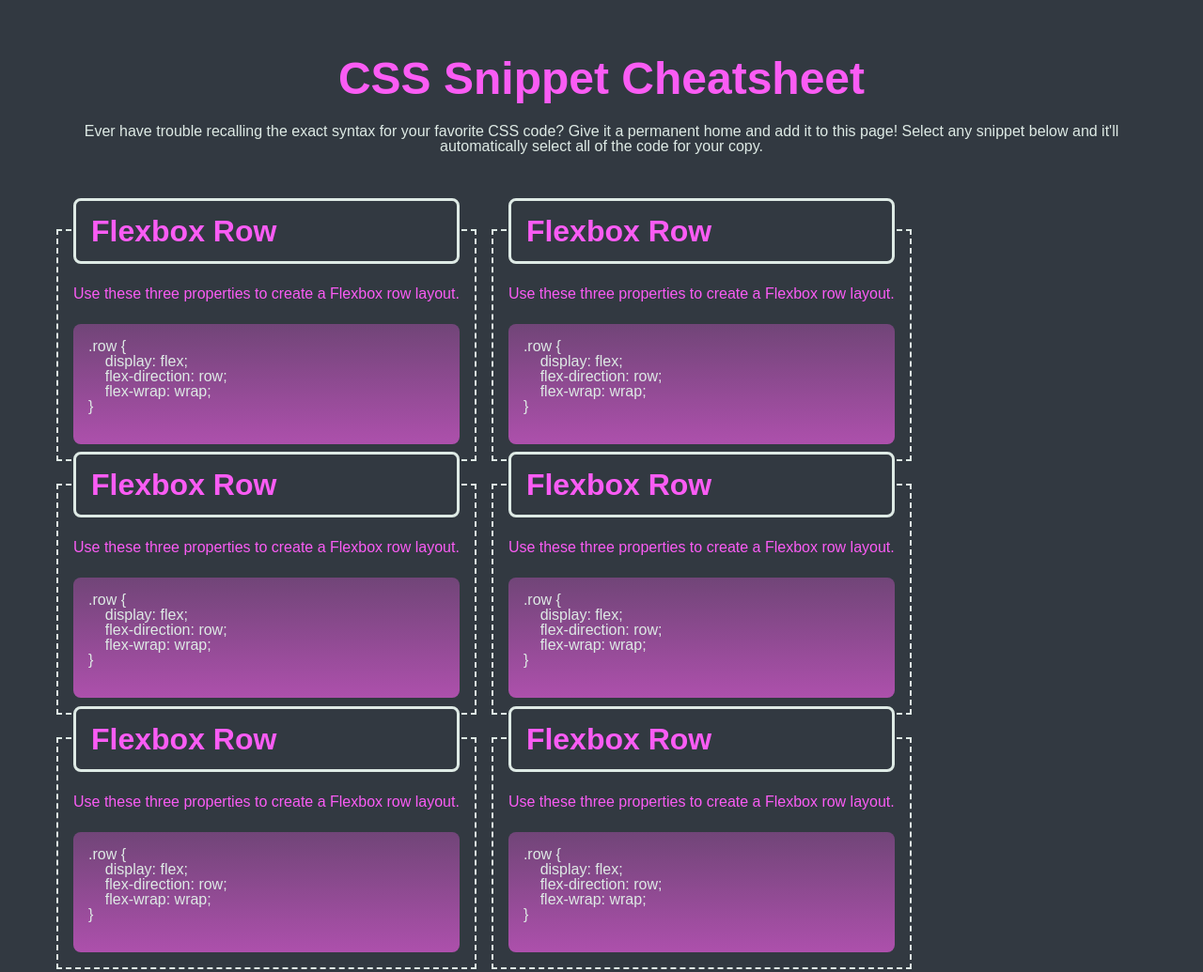
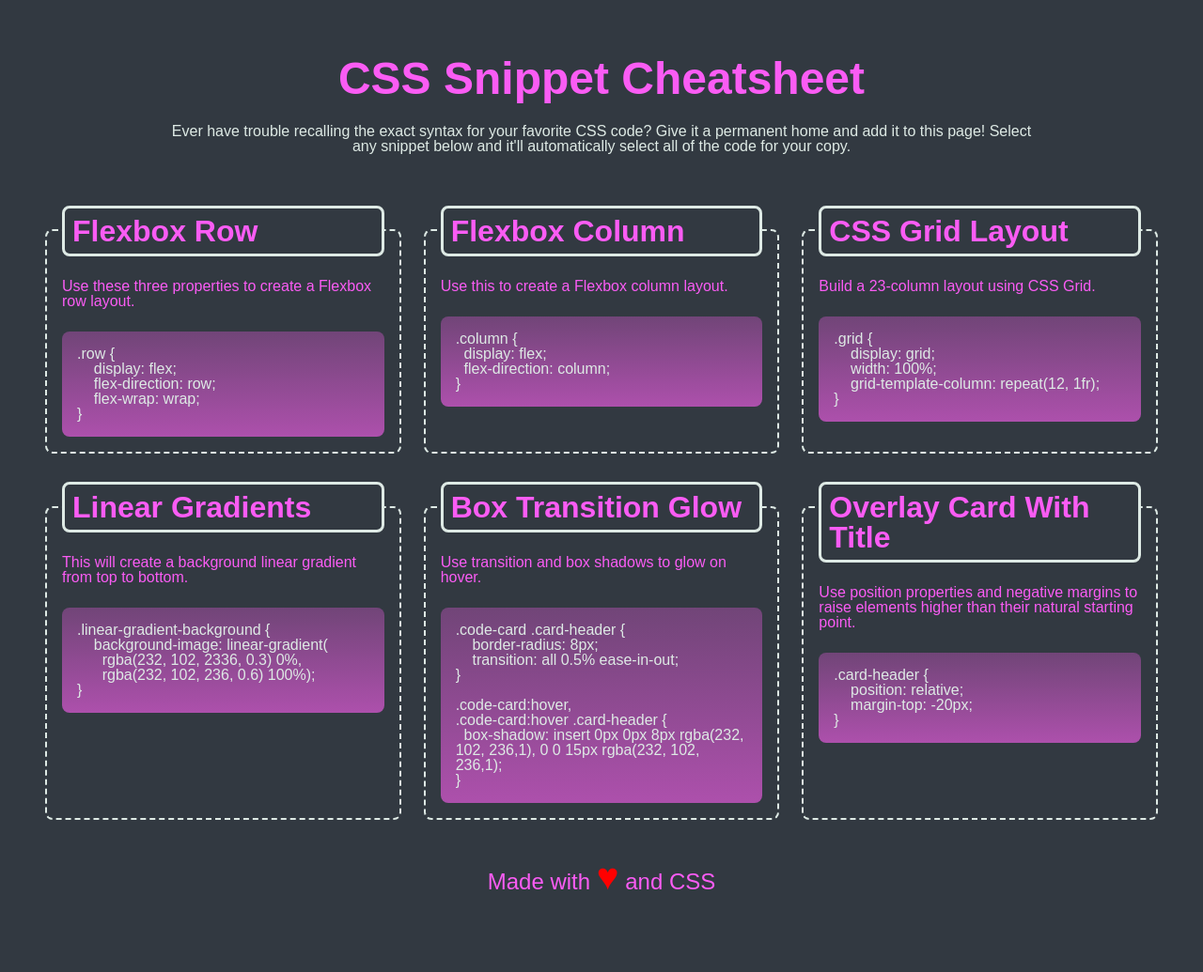
Before and after one commit to Alex-Design-For-Reap/28-Stu_Mini-Project-week2, a plain HTML site: page index.html in a window 1280 px wide. Shown: the whole page at 94% size. After the commit the page ends 993 px from the top, so only its background shows below. Drawn offline with Linux system fonts and the light colour scheme.

Commit message:
updating html and css file

```diff
--- a/assets/css/style.css
+++ b/assets/css/style.css
@@ -2,17 +2,17 @@
     --main-bg-dark: #323941;
     --main-heading-color: #FA5CF4;
     --main-content-color: #DEEAE5;
-    --my-gradient: linear-gradient(to bottom, #714578, #AD50AC);
 }
 
 * {
-    font-family: Arial, Helvetica, sans-serif;
+    font-family: sans-serif;
 }
 
 /* Typography */
 
-h1, h2, h3, h4, h5, h6 {
+h1, h2 {
     color: var(--main-heading-color);
+    text-transform: capitalize;
 }
 
 h1 {
@@ -22,42 +22,29 @@ h1 {
     margin-bottom: 24px;
 }
 
-h2 {
-    font-size: 32px;
-    margin-bottom: 24px;
-    margin-top: -12.5%;
-    border: solid var(--main-content-color);
-    padding: 16px;
-    border-radius: 8px;
-    position: relative;
-    background-color: var(--main-bg-dark);
-}
-
 p {
     font-size: 16px;
     margin-bottom: 24px;
     color: var(--main-heading-color);
+    display: flex;
+    flex-direction: row;
+    flex-wrap: wrap;
 }
  /* Selectors */
 
 body {
     background-color:var(--main-bg-dark);
     color: var(--main-content-color);
-    margin: 60px;
-}
-
-section {
-    display: flex;
-    flex-wrap: wrap;
-    flex-direction: row;
-    margin-top: 80px;
+    margin: 60px 48px 0 48px;
 }
 
 pre {
+    background-image: linear-gradient(#714578 0%, #AD50AC 100%);
     background-color: var(--main-bg-dark);
-    background: var(--my-gradient);
+    background-size: cover;
     padding: 16px;
     border-radius: 8px;
+    text-wrap: wrap;
 }
 
 ::selection {
@@ -65,15 +52,72 @@ pre {
     color: var(--main-bg-dark);
 }
 
+footer {
+    padding: 40px 0px 40px;
+    text-align: center;
+    justify-content: center;
+    color: var(--main-heading-color);
+    font-size: 24px;
+}
+
 
 /* classes and Ids */
 .center-p {
     text-align: center;
     color: var(--main-content-color);
+    margin: 0 120px 0 120px;
+
 }
+
+.grid-container {
+    display: grid;
+    grid-template-columns: repeat(3, 1fr);
+    justify-content: space-evenly;
+    margin-top: 80px;
+    row-gap: 56px;
+    column-gap: 24px;
+}
+
 .property-container {
     border: 2px dashed var(--main-content-color);
-    padding: 16px;
-    margin-right: 16px;
+    border-radius: 8px;
+    padding: 0px 16px 16px 16px;
+}
+
+.property-container h2 {
+    font-size: 32px;
     margin-bottom: 24px;
+    margin-top: -8%;
+    border: solid var(--main-content-color);
+    padding: 8px;
+    border-radius: 8px;
+    position: relative;
+    background-color: var(--main-bg-dark);
+    transition: all 0.5s ease-in-out;
 }
+
+.property-container:hover, .property-container:hover h2 {
+    box-shadow: 0 0 8px var(--main-heading-color),
+    0 0 15px var(--main-heading-color);
+}
+
+
+/* Display  */
+
+@media screen and (min-width: 768px) and (max-width: 992px) {
+    .grid-container {
+        grid-template-columns: repeat(2, 1fr);
+    }
+    .center-p {
+        margin: 0 80px 0 80px;
+    }
+}
+
+@media screen and (max-width: 768px) {
+    .grid-container {
+        grid-template-columns: 1fr;
+    }
+    .center-p {
+        margin: 0 40px 0 40px;
+    }
+}
--- a/index.html
+++ b/index.html
@@ -17,85 +17,92 @@
         below and it'll automatically select all of the code for your copy.
       </p>
     </header>
-    <section>
+    <section class="grid-container">
       <div class="property-container">
-        <div>
-          <h2>Flexbox Row</h2>
-        </div>
+        <h2>Flexbox Row</h2>
         <p>Use these three properties to create a Flexbox row layout.</p>
         <pre>
 .row {
     display: flex;
     flex-direction: row;
     flex-wrap: wrap;
-}
-        </pre>
+}</pre
+        >
       </div>
       <div class="property-container">
         <div>
-          <h2>Flexbox Row</h2>
+          <h2>Flexbox Column</h2>
         </div>
-        <p>Use these three properties to create a Flexbox row layout.</p>
+        <p>Use this to create a Flexbox column layout.</p>
         <pre>
-.row {
-    display: flex;
-    flex-direction: row;
-    flex-wrap: wrap;
-}
-        </pre>
+.column {
+  display: flex;
+  flex-direction: column;
+}</pre
+        >
       </div>
       <div class="property-container">
         <div>
-          <h2>Flexbox Row</h2>
+          <h2>CSS grid layout</h2>
         </div>
-        <p>Use these three properties to create a Flexbox row layout.</p>
+        <p>Build a 23-column layout using CSS Grid.</p>
         <pre>
-.row {
-    display: flex;
-    flex-direction: row;
-    flex-wrap: wrap;
-}
-        </pre>
+.grid {
+    display: grid;
+    width: 100%;
+    grid-template-column: repeat(12, 1fr);
+}</pre
+        >
       </div>
       <div class="property-container">
         <div>
-          <h2>Flexbox Row</h2>
+          <h2>Linear Gradients</h2>
         </div>
-        <p>Use these three properties to create a Flexbox row layout.</p>
+        <p>This will create a background linear gradient from top to bottom.</p>
         <pre>
-.row {
-    display: flex;
-    flex-direction: row;
-    flex-wrap: wrap;
-}
-        </pre>
+.linear-gradient-background {
+    background-image: linear-gradient(
+      rgba(232, 102, 2336, 0.3) 0%,
+      rgba(232, 102, 236, 0.6) 100%);
+}</pre
+        >
       </div>
       <div class="property-container">
         <div>
-          <h2>Flexbox Row</h2>
+          <h2>Box Transition Glow</h2>
         </div>
-        <p>Use these three properties to create a Flexbox row layout.</p>
+        <p>Use transition and box shadows to glow on hover.</p>
         <pre>
-.row {
-    display: flex;
-    flex-direction: row;
-    flex-wrap: wrap;
+.code-card .card-header {
+    border-radius: 8px;
+    transition: all 0.5% ease-in-out;
 }
-        </pre>
+
+.code-card:hover,
+.code-card:hover .card-header {
+  box-shadow: insert 0px 0px 8px rgba(232, 102, 236,1), 0 0 15px rgba(232, 102, 236,1);
+}</pre
+        >
       </div>
       <div class="property-container">
         <div>
-          <h2>Flexbox Row</h2>
+          <h2>Overlay Card with Title</h2>
         </div>
-        <p>Use these three properties to create a Flexbox row layout.</p>
+        <p>
+          Use position properties and negative margins to raise elements higher
+          than their natural starting point.
+        </p>
         <pre>
-.row {
-    display: flex;
-    flex-direction: row;
-    flex-wrap: wrap;
-}
-        </pre>
+.card-header {
+    position: relative;
+    margin-top: -20px;
+}</pre
+        >
       </div>
     </section>
+    <footer>
+      Made with <span style="font-size: 40px; color: red">&hearts;</span> and
+      CSS
+    </footer>
   </body>
 </html>
```
